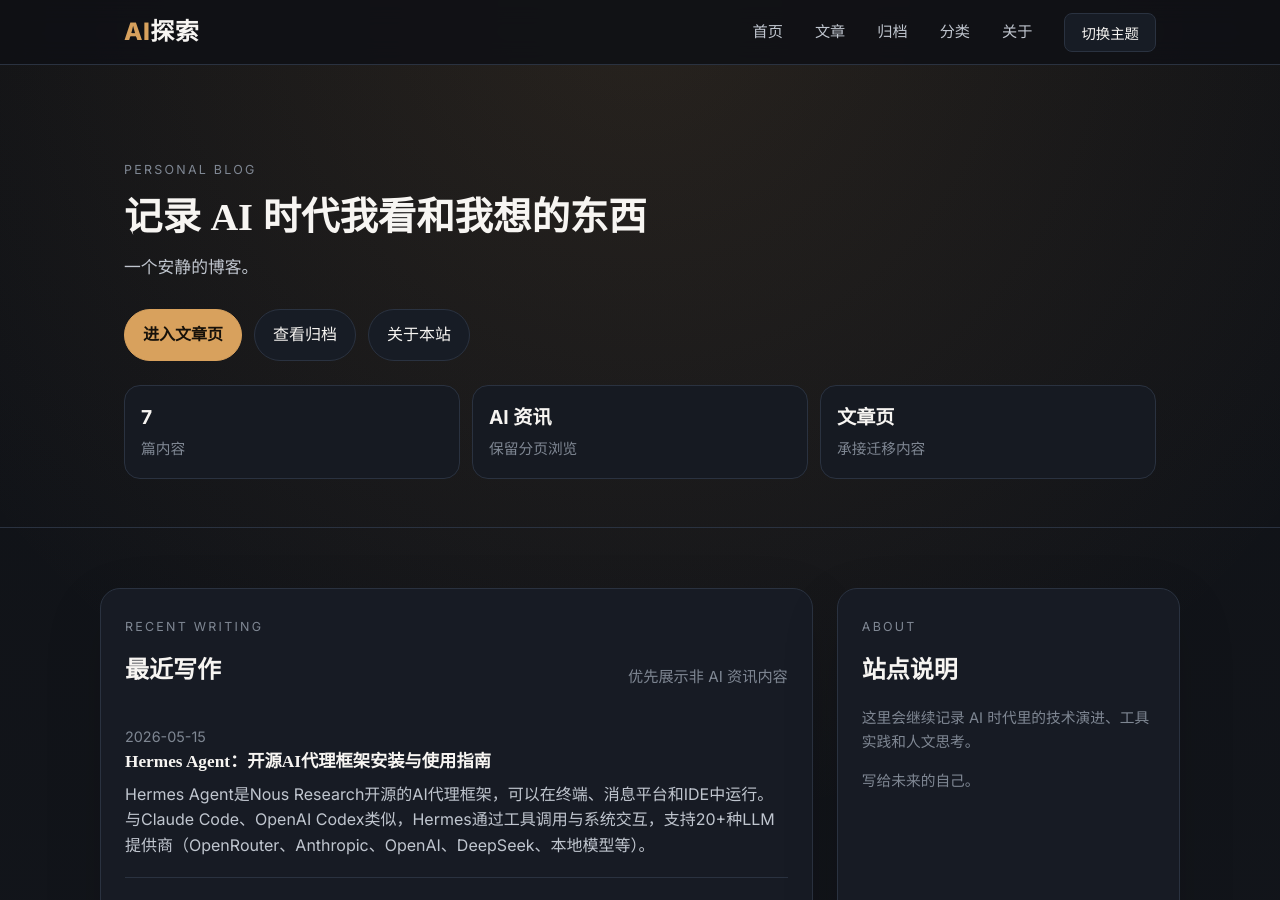
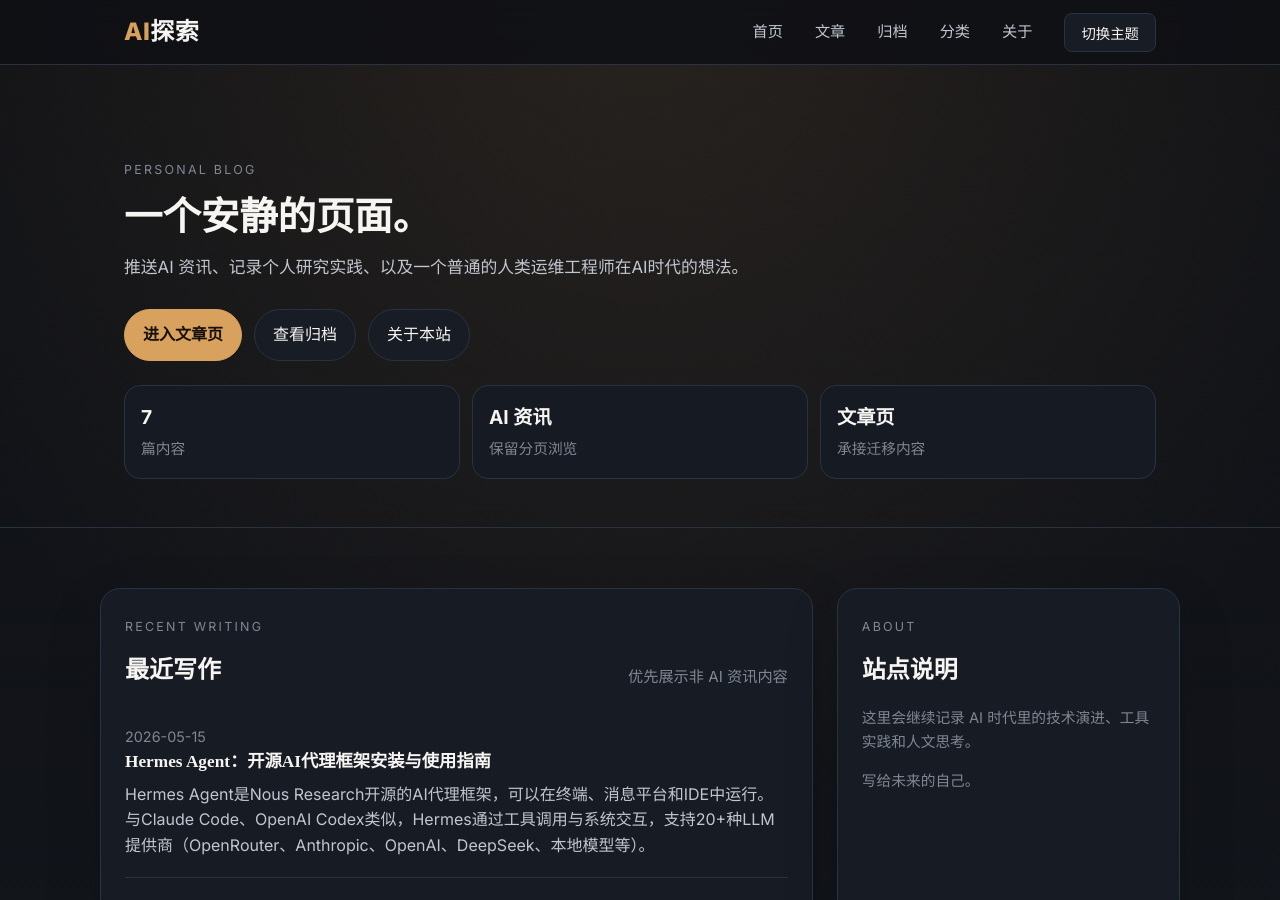
Before and after one commit to gyyzzz/gyyzzz.github.io, a Jekyll site: the page built from index.html, in a window 1280 px wide and 900 px high. Built offline with Jekyll 4.4.1, drawn with Linux system fonts in a browser that asks for light colours.

Commit message:
修改主页描述

```diff
--- a/index.html
+++ b/index.html
@@ -6,8 +6,8 @@ title: 首页
 <section class="hero">
     <div class="container">
         <div class="eyebrow">Personal Blog</div>
-        <h1>记录 AI 时代我看和我想的东西</h1>
-        <p>一个安静的博客。</p>
+        <h1>一个安静的页面。</h1>
+        <p>推送AI 资讯、记录个人研究实践、以及一个普通的人类运维工程师在AI时代的想法。</p>
 
         <div class="hero-actions">
             <a class="button-link primary" href="{{ '/articles/' | relative_url }}">进入文章页</a>
```
